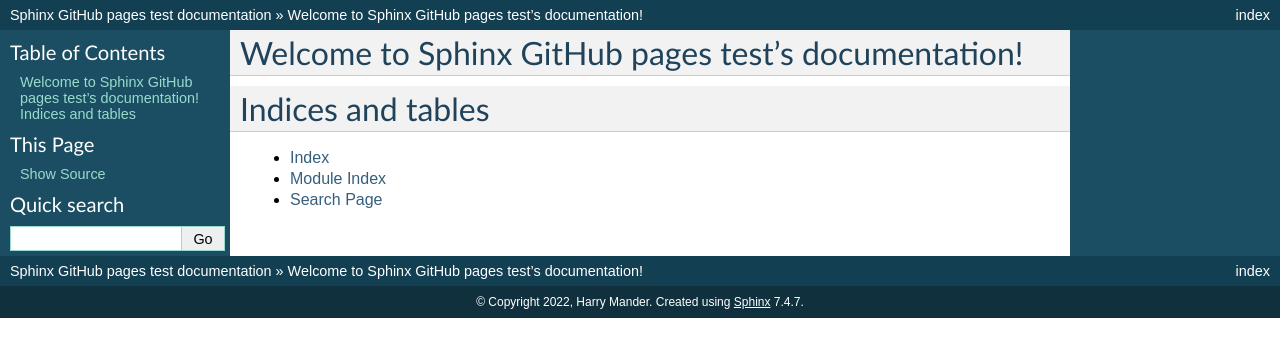
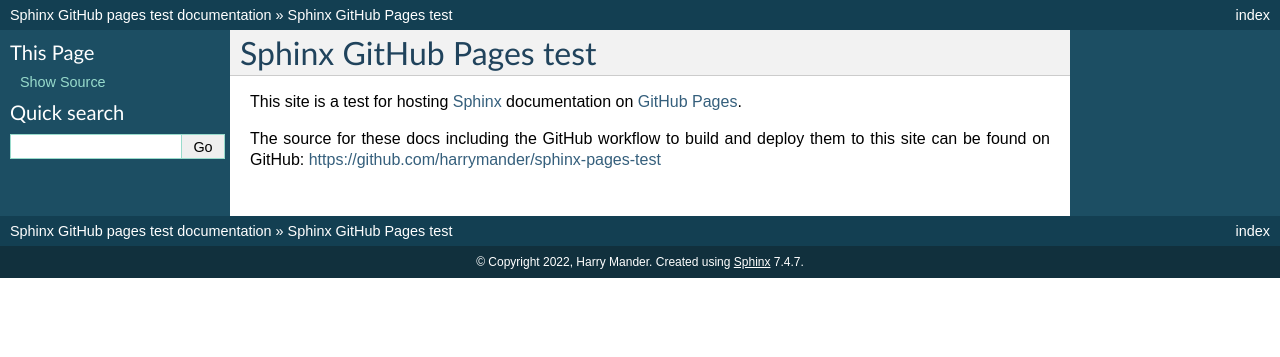
Before and after one commit to harrymander/sphinx-pages-test, a Sphinx documentation site: the page built from source/index.rst, in a window 1280 px wide. Shown: the top 357 px of the page. Built offline with Sphinx 7.4.7, drawn with Linux system fonts in a browser that asks for light colours.

Commit message:
Update index

```diff
--- a/source/index.rst
+++ b/source/index.rst
@@ -1,20 +1,15 @@
-.. Sphinx GitHub pages test documentation master file, created by
-   sphinx-quickstart on Wed Jan 26 10:15:38 2022.
-   You can adapt this file completely to your liking, but it should at least
-   contain the root `toctree` directive.
-
-Welcome to Sphinx GitHub pages test's documentation!
-====================================================
+Sphinx GitHub Pages test
+========================
 
 .. toctree::
    :maxdepth: 2
    :caption: Contents:
 
+This site is a test for hosting Sphinx_ documentation on `GitHub Pages`_.
 
+.. _Sphinx: https://www.sphinx-doc.org
+.. _GitHub Pages: https://pages.github.com
 
-Indices and tables
-==================
-
-* :ref:`genindex`
-* :ref:`modindex`
-* :ref:`search`
+The source for these docs including the GitHub workflow to build and deploy
+them to this site can be found on GitHub:
+https://github.com/harrymander/sphinx-pages-test
```
